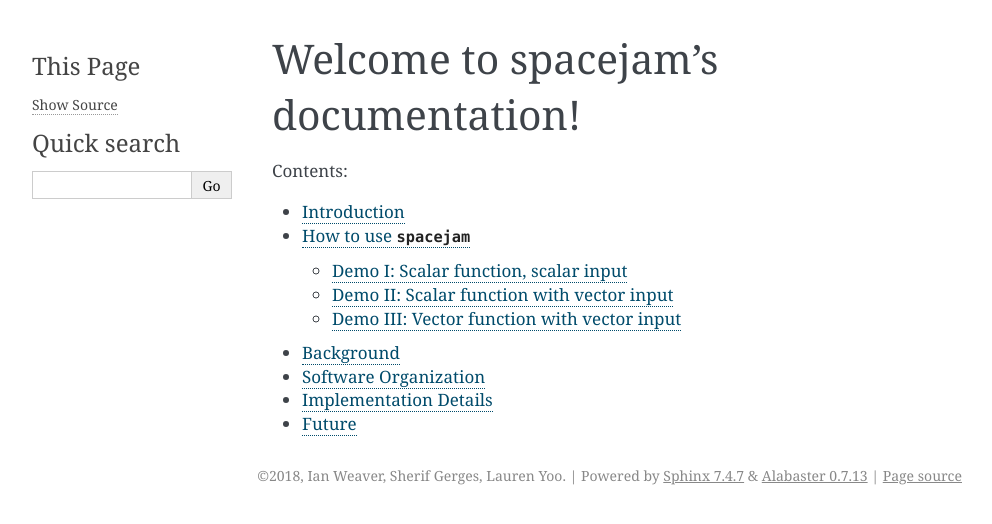
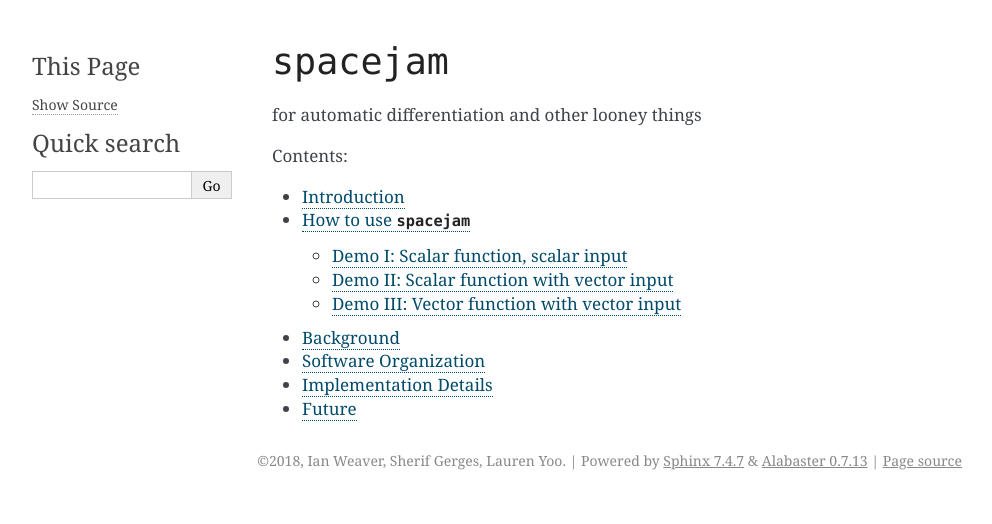
Before and after one commit to cs207-SpaceJam/cs207-FinalProject, a Sphinx documentation site: the page built from docs/source/index.rst, in a window 1280 px wide. Shown: the top 524 px of the page, without its empty margins (148-1140 px from the left). Built offline with Sphinx 7.4.7, drawn with Linux system fonts in a browser that asks for light colours.

Commit message:
webpage: migrated to readthedocs

```diff
--- a/docs/source/index.rst
+++ b/docs/source/index.rst
@@ -3,8 +3,9 @@
    You can adapt this file completely to your liking, but it should at least
    contain the root `toctree` directive.
 
-Welcome to spacejam's documentation!
+``spacejam``
 ====================================
+for automatic differentiation and other looney things
 
 .. toctree::
    :maxdepth: 2
```
Also changed, not shown: 7 other files.
